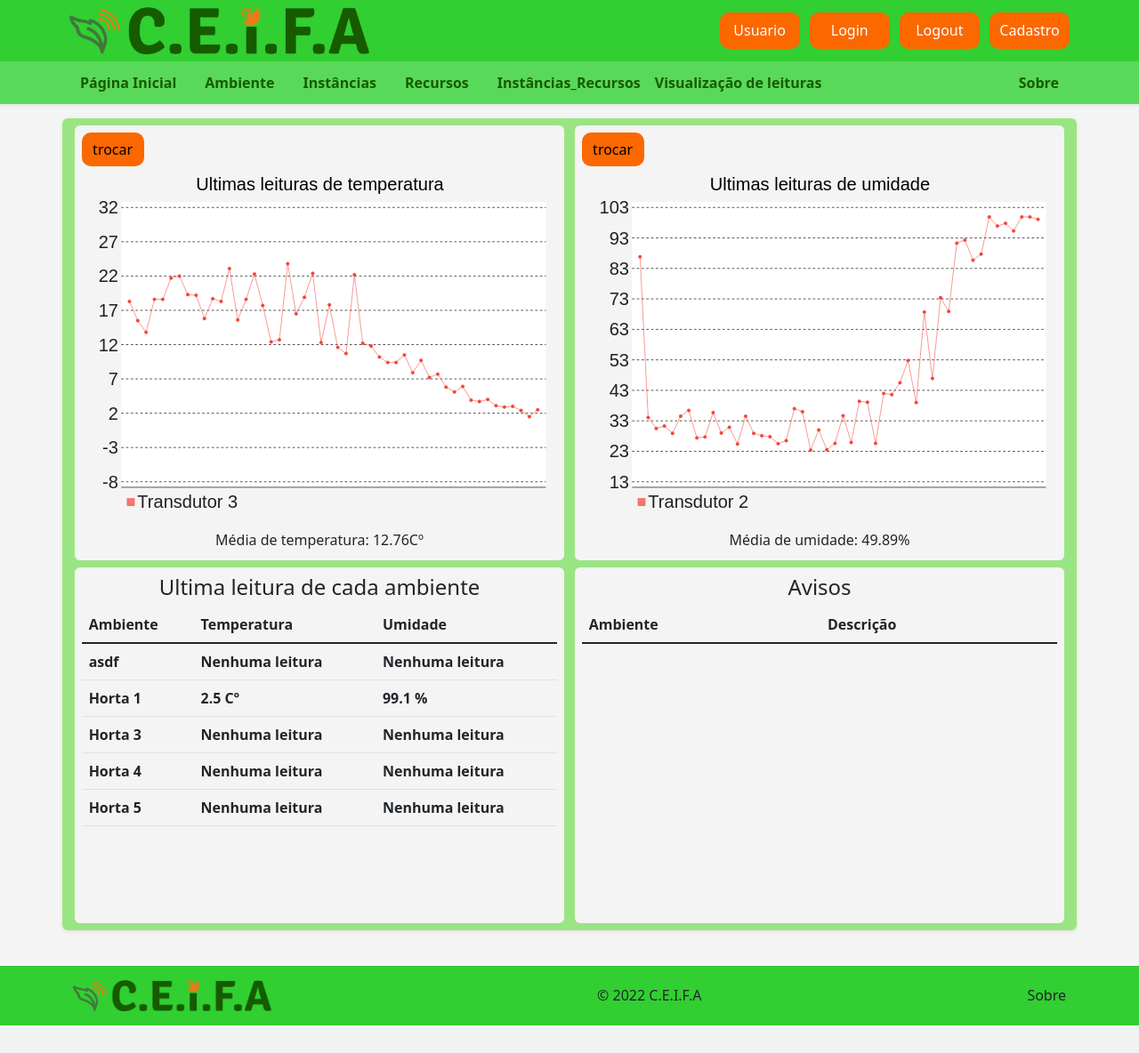
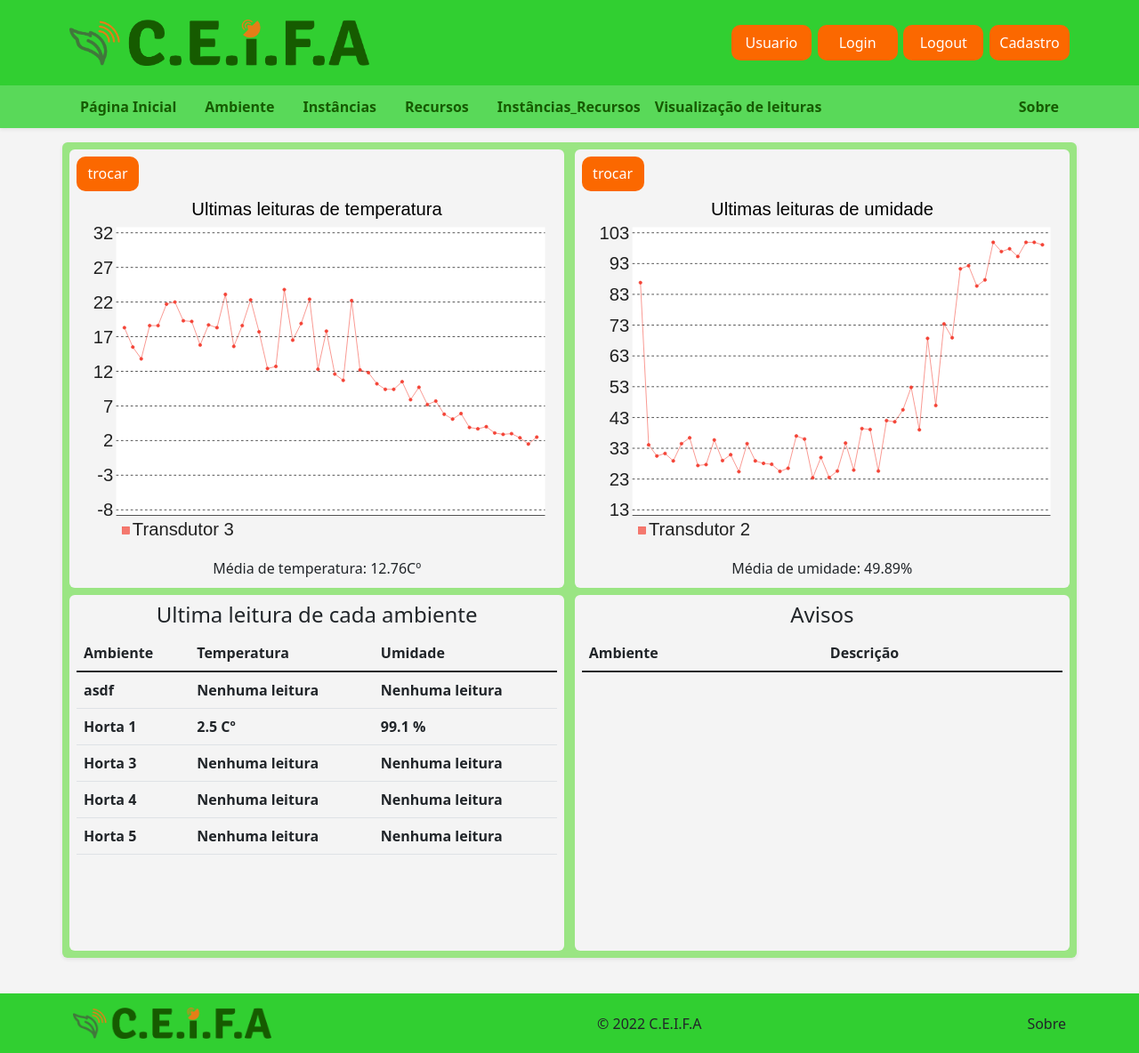
Before and after one commit to fabricioifc/Fazendinha, a Flask app: page /home in a window 1280 px wide. Shown: the whole page at 89% size. Before the commit the page ends 1153 px from the top, so only its background shows below. Run offline with Flask 2, Linux system fonts and the light colour scheme; a user stored in the database is signed in; data comes from the database, SQL or seed files in the repository; lists and menus that the app fills with data are empty; some libraries are stand-ins or nearby versions.

Commit message:
mudanca na mainBase

```diff
--- a/frontend/static/css/style.css
+++ b/frontend/static/css/style.css
@@ -44,21 +44,22 @@ p{margin: 0px;}
 .t75{width: 75%;}
 .t25{width: 25%;}
 .t49{width: 49%;}
+.t49half{width:49.5%}
 
 /*button*/
-.bgButton{background-color: #FB6800;padding: 2.25%;border-radius: 10px; border-color: #ffffff00;width: 90px;}
+.bgButton{background-color: #FB6800;padding: 0.75%;border-radius: 10px; border-color: #ffffff00; width: 90px;}
 .bgButton:hover{background-color: #FF8D3D;}
 
-.textButton{text-decoration: none;font-size: 100%;}
-.textButton:hover{text-decoration: none;color: #FFFFFF;}
+.textButton{color: #FFFFFF; text-decoration: none;font-size: 100%;}
+.textButton:hover{color: #f4f4f4;}
 
 .bgButtonCancel{background-color: #FB6800;padding: 2.25%;border-radius: 10px; border-color: #ffffff00; color: #FFFFFF; font-weight: bolder;}
 .bgButtonCancel:hover{background-color: #FF8D3D;}
 .bgButtonAccept{background-color: #FB6800;padding: 2.25%;border-radius: 10px; border-color: #ffffff00; color: #FFFFFF; font-weight: bolder;}
 .bgButtonAccept:hover{background-color: #FF8D3D;}
 
-.buttonTrocar{background-color: #FB6800;padding: 1%;border-radius: 10px; border-color: #ffffff00;width: 70px;;}
-.buttonTrocar:hover{text-decoration: none;color: #FFFFFF;}
+.buttonTrocar{background-color: #FB6800;padding: 1%;border-radius: 10px; border-color: #ffffff00;width: 70px; color: #FFFFFF;}
+.buttonTrocar:hover{text-decoration: none;color: #f4f4f4; background-color: #FF8D3D;}
 
 .bgHammer{background-color: #31CF31; padding: 3%;border-radius: 10px; border-color:  #ffffff00;}
 .bgHammer:hover{opacity: 75%;}
--- a/frontend/templates/index.html
+++ b/frontend/templates/index.html
@@ -6,9 +6,10 @@
 
 <div class="container bgBorder p-0 rounded shadow-sm mb-4">
 
-        <div class="bgTransparent p-2 d-flex flex-wrap justify-content-around align-items-center">
+        <div class="bgTransparent p-2 d-flex flex-wrap justify-content-between align-items-center">
 
-                <div class="t49 p-2 bgBlock rounded mb-2">
+                <!--ultimas leituras de temperatura-->
+                <div class="t49half p-2 bgBlock rounded mb-2">
                     {% if chart_temp != null %}
                     <div id="graphTempLastRead">
                         <button onclick="hiddenTempLastReads()" id="butHiddenGraphTempLastRead" class="buttonTrocar">trocar</button>
@@ -29,7 +30,8 @@
                     </div>
                 </div>
 
-                <div class="t49 p-2 bgBlock rounded mb-2">
+                <!--ultimas leituras de umidade-->
+                <div class="t49half p-2 bgBlock rounded mb-2">
                     {% if chart_humi != null %}
                     <div id="graphHumiLastRead">
                         <button onclick="hiddenHumiLastReads()" id="butHiddenGraphHumiLastRead" class="buttonTrocar">trocar</button>
@@ -50,7 +52,8 @@
                     </div>
                 </div>
 
-                <div class="t49 p-2 bgBlock rounded overflowAuto hPaginaBase">
+                <!--ultimas leituras de ambiente-->
+                <div class="t49half p-2 bgBlock rounded overflowAuto hPaginaBase">
 
                     <h4 class="text-center">Ultima leitura de cada ambiente</h4>
 
@@ -90,7 +93,8 @@
 
                 </div>
 
-                <div class="t49 p-2 bgBlock rounded overflowAuto hPaginaBase">
+                <!--avisos-->
+                <div class="t49half p-2 bgBlock rounded overflowAuto hPaginaBase">
 
                     <h4 class="text-center">Avisos</h4>
 
--- a/frontend/templates/mainBase.html
+++ b/frontend/templates/mainBase.html
@@ -26,19 +26,19 @@
 
                     <script src="../static/javascript/darkthema.js"></script>
                 -->
-            <div class="container d-flex justify-content-between align-items-center flex-wrap p-2">
-                <div class="t30">
-                        <img src="../static/img/logo.png" width="100%" alt="">
-                </div>
+            <div class="container d-flex justify-content-between align-items-center flex-wrap p-2" style="height: 12vh;">
 
-                <div class="d-flex justify-content-between text-center align-items-center t35 flex-wrap">
-                    <a href="/user" class="textwhite bgButton textButton">Usuario</a>
-                    <a href="/login" class="textwhite bgButton textButton">Login</a>
-                    <a href="/logout" class="textwhite bgButton textButton">Logout</a>
-                    {% if session['role_user'] == 'ADMIN' %}
-                    <a href="/cadastro" class="textwhite bgButton textButton">Cadastro</a>
-                    {% endif %}
-                </div>
+                        <img src="../static/img/logo.png" width="30%" alt="">
+
+                        <div class="t35"></div>
+
+                        <a href="/user" class="bgButton textButton textALC">Usuario</a>
+                        <a href="/login" class="bgButton textButton textALC">Login</a>
+                        <a href="/logout" class="bgButton textButton textALC">Logout</a>
+                        {% if session['role_user'] == 'ADMIN' %}
+                        <a href="/cadastro" class="bgButton textButton textALC">Cadastro</a>
+                        {% endif %}
+
             </div>
 
         <nav class="navbar navbar-expand-lg bgNav py-1 shadow-sm">
```
